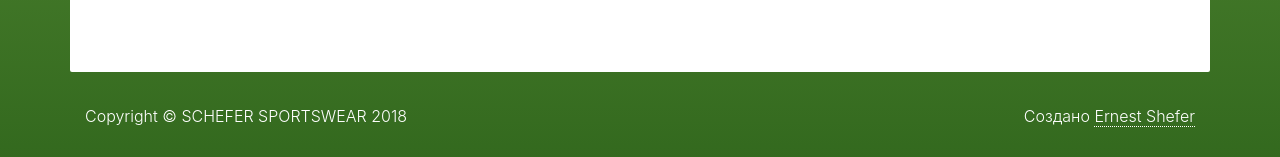
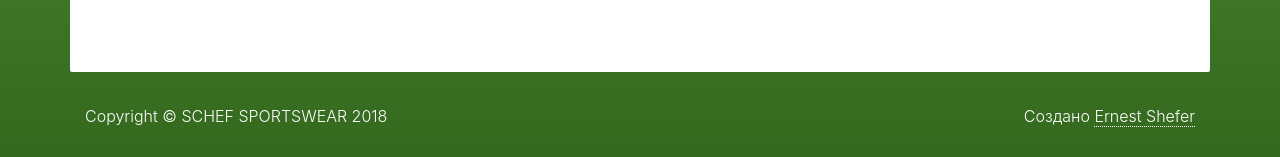
Before and after one commit to schefer/schefer.github.io, a Jekyll site: the page built from index.html, in a window 1280 px wide and 900 px high, scrolled down 684 px. Shown: the part 740-897 px from the top of the window. Built offline with Jekyll 4.4.1, drawn with Linux system fonts in a browser that asks for light colours; the list of posts is cut into pages by our own code.

Commit message:
schef sportswear

```diff
--- a/_config.yml
+++ b/_config.yml
@@ -2,7 +2,7 @@
 permalink:            pretty
 
 # Setup
-title:                SCHEFER SPORTSWEAR
+title:                SCHEF SPORTSWEAR
 description:
 tagline:
 url:                  http://xn--e1aa7aos.xn--p1acf
```
Also changed, not shown: public/img/template/stage-logo.png.
